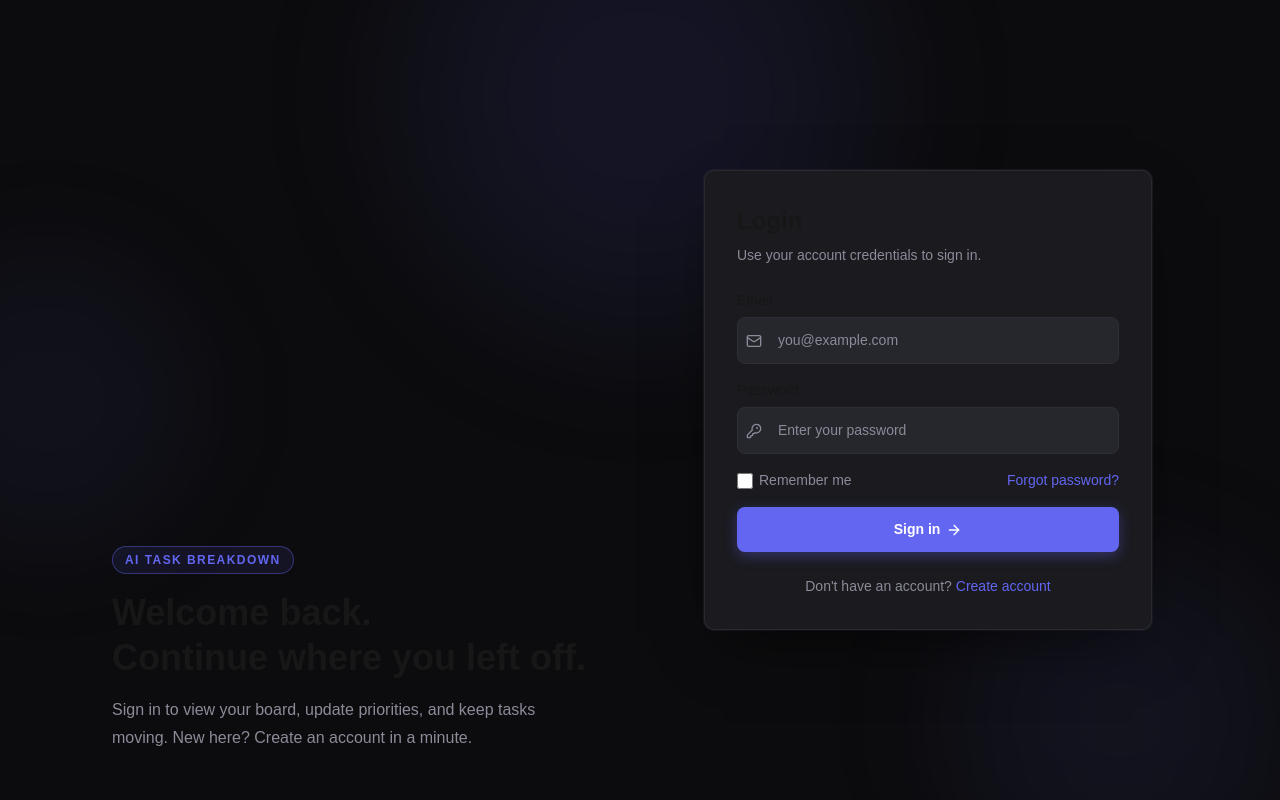
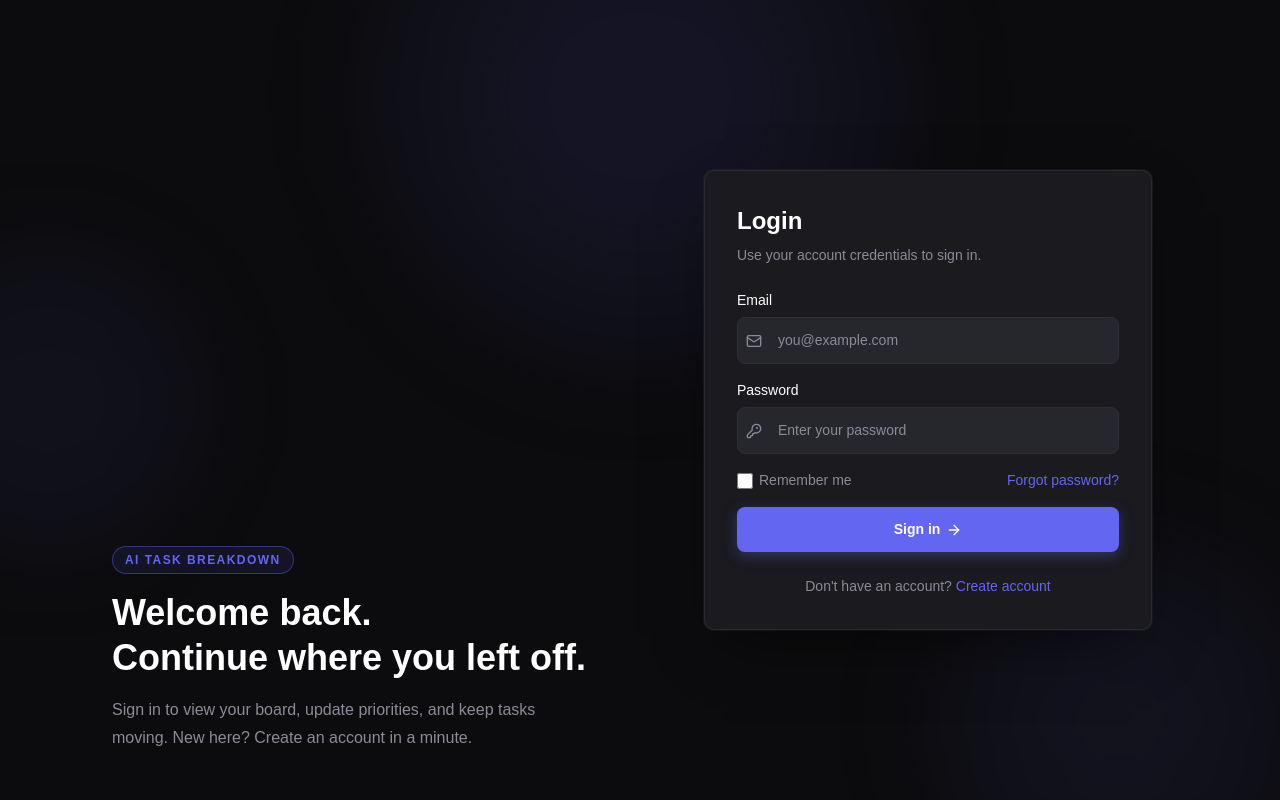
Before and after one commit to SahilBacchus/ai-task-breakdown, a Next.js app in the folder frontend/: page /login in a window 1280 px wide. Built offline with nearby package versions, Linux system fonts and the light colour scheme; no server answers.

Commit message:
fix: set explicit foreground color on login/signup pages for dark mode consistency across browser modes

```diff
--- a/frontend/components/login-form.module.css
+++ b/frontend/components/login-form.module.css
@@ -4,6 +4,7 @@
   --secondary: #1a1a1f;
   --muted: #26262d;
   --muted-foreground: #8b8b99;
+  --foreground: #ffffff;
   --border: #2e2e38;
   --destructive: #f87171;
   --radius: 0.625rem;
--- a/frontend/components/signup-form.module.css
+++ b/frontend/components/signup-form.module.css
@@ -4,6 +4,7 @@
   --secondary: #1a1a1f;
   --muted: #26262d;
   --muted-foreground: #8b8b99;
+  --foreground: #ffffff;
   --border: #2e2e38;
   --destructive: #f87171;
   --radius: 0.625rem;
```
